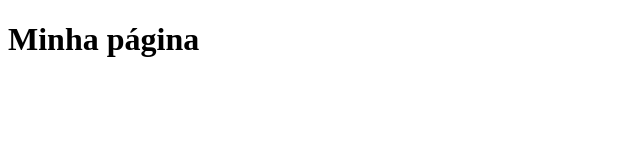
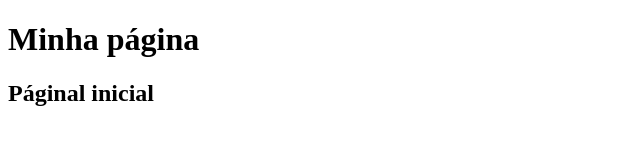
Before and after one commit to sisoutconsultoria/firstgitrepo, a plain HTML site: page index.html in a window 1280 px wide. Shown: the whole page, without its empty margins (0-640 px from the left). Drawn offline with Linux system fonts and the light colour scheme.

Commit message:
Adicionado novo cabeçalho

```diff
--- a/index.html
+++ b/index.html
@@ -6,5 +6,6 @@
 </head>
 <body>
 <h1>Minha página</h1>
+<h2>Páginal inicial</h2>
 </body>
 </html>
```
